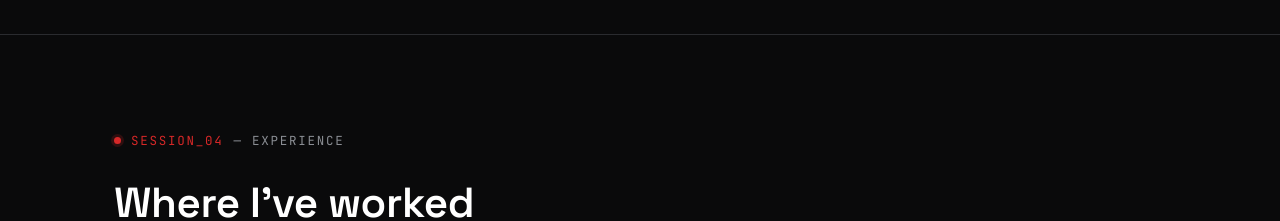
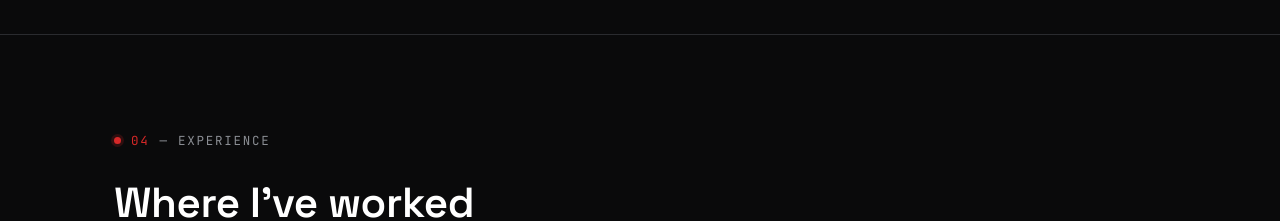
Before and after one commit to Momintariq-11/MUHAMMAD-MOMIN-TARIQ, a React (Vite) app: page / in a window 1280 px wide. Shown: the part 3080-3301 px from the top of the page. Built offline with nearby package versions, Linux system fonts and the light colour scheme.

Commit message:
Update Experience.jsx

```diff
--- a/src/components/Experience.jsx
+++ b/src/components/Experience.jsx
@@ -6,7 +6,7 @@ export default function Experience() {
       <div className="wrap">
         <div className="section-head">
           <p className="eyebrow">
-            <span className="idx">SESSION_04</span> — EXPERIENCE
+            <span className="idx">04</span> — EXPERIENCE
           </p>
           <h2 className="section-title">Where I've worked</h2>
           <p className="section-sub">
```
